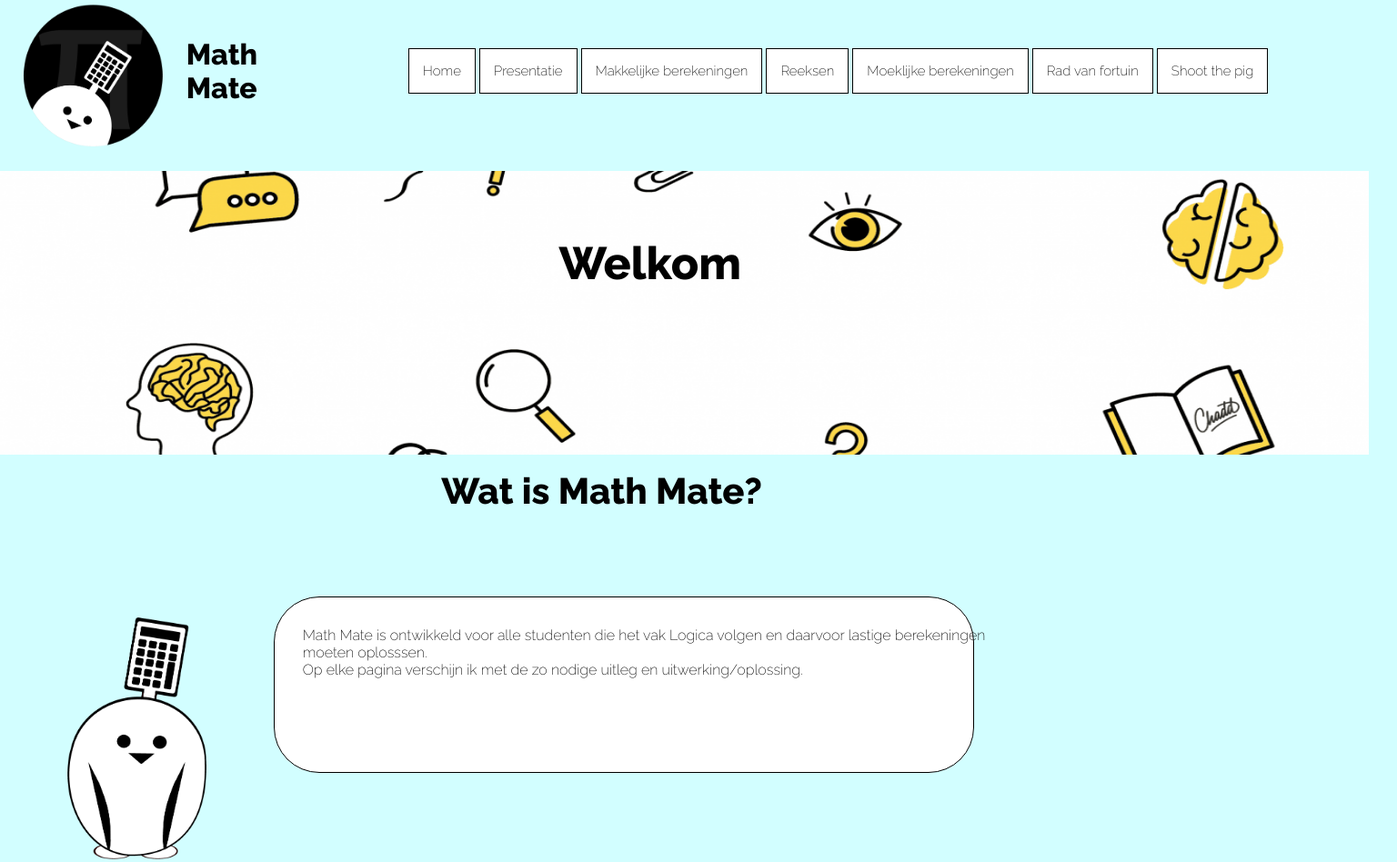
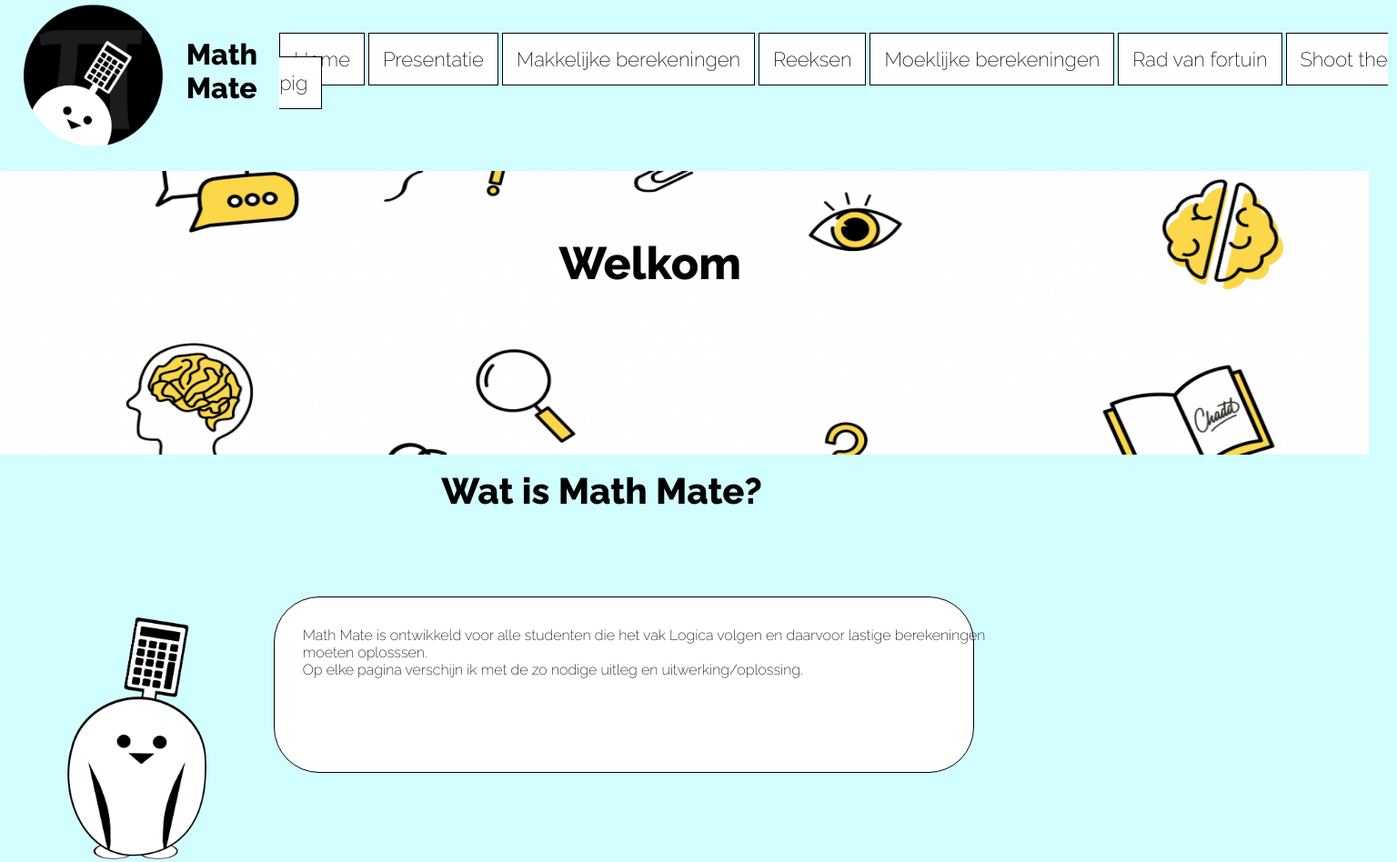
Before and after one commit to Mathamate/Mathmate, a plain HTML site: page index.html in a window 1536 px wide. Shown: the top 948 px of the page at 91% size. Drawn offline with Linux system fonts and the light colour scheme.

Commit message:
font size +

```diff
--- a/css/style.css
+++ b/css/style.css
@@ -288,7 +288,7 @@
         width: 10vw;
         color: black;
         font-family: 'Raleway', sans-serif;
-        font-size: 15px;
+        font-size: 22px;
     }
     .bigscreen a:hover { background-color: lightblue;}
     /* Einde header/nav */
```
